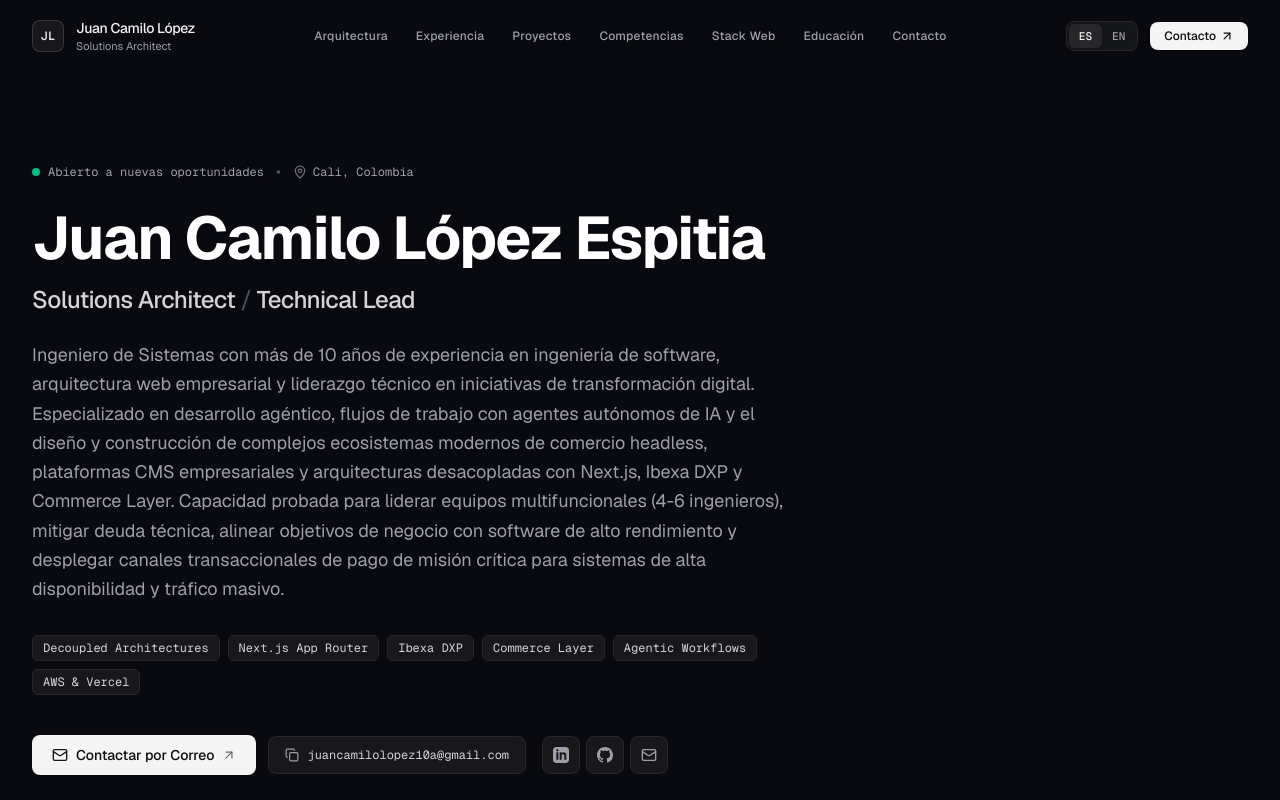
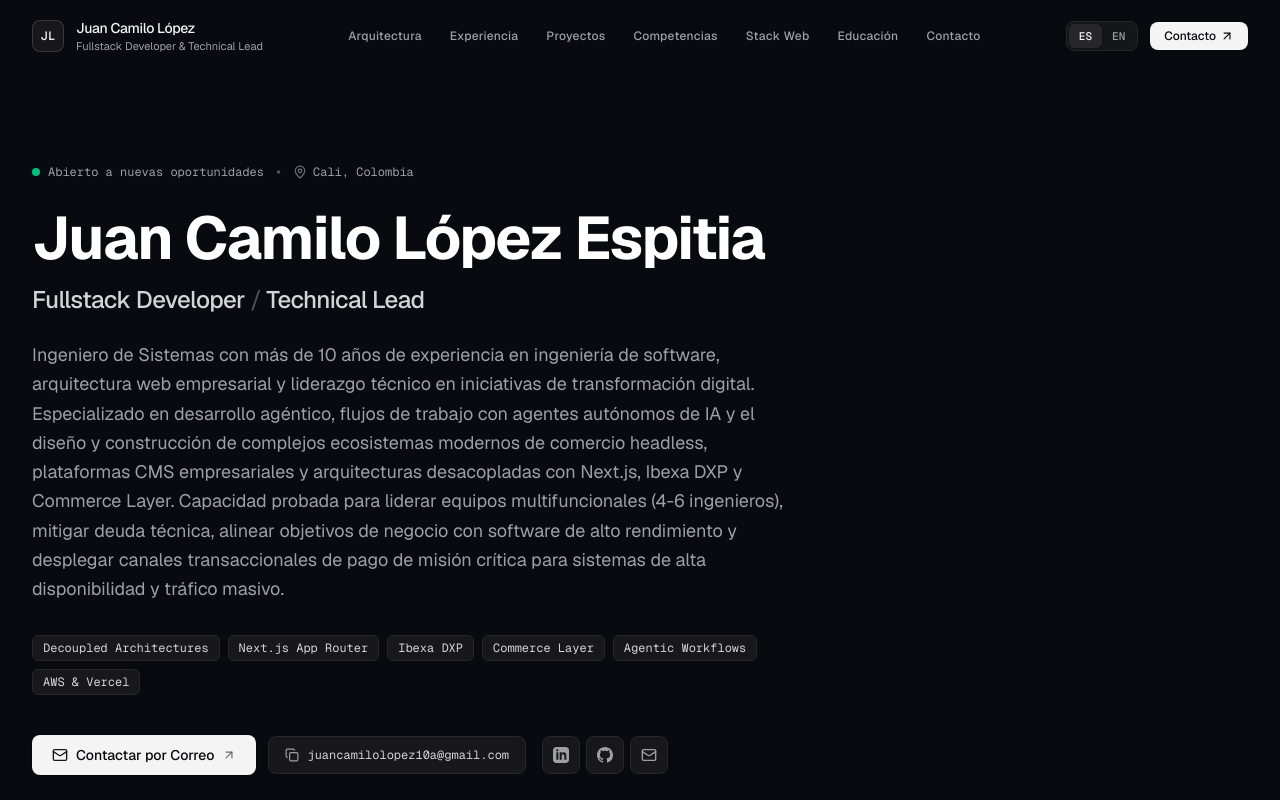
Before and after one commit to jc9218/Portafolio, a Next.js app: page / in a window 1280 px wide. Shown: the top 800 px of the page. Built offline with nearby package versions, Linux system fonts and the light colour scheme.

Commit message:
feat: update primary professional title to Fullstack Developer & Technical Lead

```diff
--- a/src/app/layout.tsx
+++ b/src/app/layout.tsx
@@ -14,12 +14,12 @@ const geistMono = Geist_Mono({
 });
 
 export const metadata: Metadata = {
-  title: "Juan Camilo López Espitia | Solutions Architect & Technical Lead",
+  title: "Juan Camilo López Espitia | Fullstack Developer & Technical Lead",
   description:
-    "Solutions Architect, Technical Lead & Senior Full Stack Engineer. 10+ years specializing in enterprise headless commerce ecosystems, decoupled architectures, Next.js, Ibexa DXP, Commerce Layer, and mass-scale transactional payments.",
+    "Fullstack Developer & Technical Lead. 10+ years specializing in enterprise headless commerce ecosystems, decoupled architectures, Next.js, Ibexa DXP, Commerce Layer, and mass-scale transactional payments.",
   keywords: [
     "Juan Camilo López Espitia",
-    "Solutions Architect",
+    "Fullstack Developer",
     "Technical Lead",
     "Next.js",
     "React",
@@ -33,9 +33,9 @@ export const metadata: Metadata = {
   ],
   authors: [{ name: "Juan Camilo López Espitia" }],
   openGraph: {
-    title: "Juan Camilo López Espitia | Solutions Architect & Technical Lead",
+    title: "Juan Camilo López Espitia | Fullstack Developer & Technical Lead",
     description:
-      "Specialized in enterprise web architecture, headless commerce ecosystems, and mission-critical checkout pipelines.",
+      "Fullstack Developer & Technical Lead specialized in enterprise web architecture, headless commerce ecosystems, and mission-critical checkout pipelines.",
     type: "website",
     locale: "es_CO",
   },
--- a/src/components/ContactSection.tsx
+++ b/src/components/ContactSection.tsx
@@ -34,8 +34,8 @@ export default function ContactSection() {
           </h2>
           <p className="text-zinc-400 text-base leading-relaxed">
             {language === "es"
-              ? "Si estás evaluando mi perfil para roles de Solutions Architect o Technical Lead, puedes escribirme directamente por correo electrónico o conectar a través de mis redes profesionales."
-              : "If you are evaluating my profile for Solutions Architect or Technical Lead positions, feel free to reach out directly via email or connect through my professional profiles."}
+              ? "Si estás evaluando mi perfil para roles de Fullstack Developer o Technical Lead, puedes escribirme directamente por correo electrónico o conectar a través de mis redes profesionales."
+              : "If you are evaluating my profile for Fullstack Developer or Technical Lead positions, feel free to reach out directly via email or connect through my professional profiles."}
           </p>
         </div>
 
--- a/src/components/Footer.tsx
+++ b/src/components/Footer.tsx
@@ -27,7 +27,7 @@ export default function Footer() {
                 Juan Camilo López Espitia
               </span>
               <p className="text-xs text-zinc-400">
-                Solutions Architect & Technical Lead
+                Fullstack Developer & Technical Lead
               </p>
             </div>
           </div>
--- a/src/components/Hero.tsx
+++ b/src/components/Hero.tsx
@@ -47,7 +47,7 @@ export default function Hero() {
 
           {/* Role headline */}
           <p className="text-xl sm:text-2xl font-medium text-zinc-300 mb-6 tracking-tight">
-            Solutions Architect <span className="text-zinc-600 font-normal">/</span> Technical Lead
+            Fullstack Developer <span className="text-zinc-600 font-normal">/</span> Technical Lead
           </p>
 
           {/* Bio Summary */}
--- a/src/components/Navbar.tsx
+++ b/src/components/Navbar.tsx
@@ -46,7 +46,7 @@ export default function Navbar() {
               Juan Camilo López
             </span>
             <span className="text-[11px] text-zinc-400">
-              Solutions Architect
+              Fullstack Developer & Technical Lead
             </span>
           </div>
         </a>
--- a/src/data/portfolio.ts
+++ b/src/data/portfolio.ts
@@ -110,8 +110,8 @@ export const PORTFOLIO_DATA = {
   personal: {
     name: "Juan Camilo López Espitia",
     title: {
-      es: "Solutions Architect | Technical Lead | Senior Full Stack Engineer",
-      en: "Solutions Architect | Technical Lead | Senior Full Stack Engineer",
+      es: "Fullstack Developer & Technical Lead",
+      en: "Fullstack Developer & Technical Lead",
     },
     location: "Cali, Colombia",
     phone: "+57 316 243 8345",
```
Also changed, not shown: 1 other file (tests, documents, lock files or other folders).
